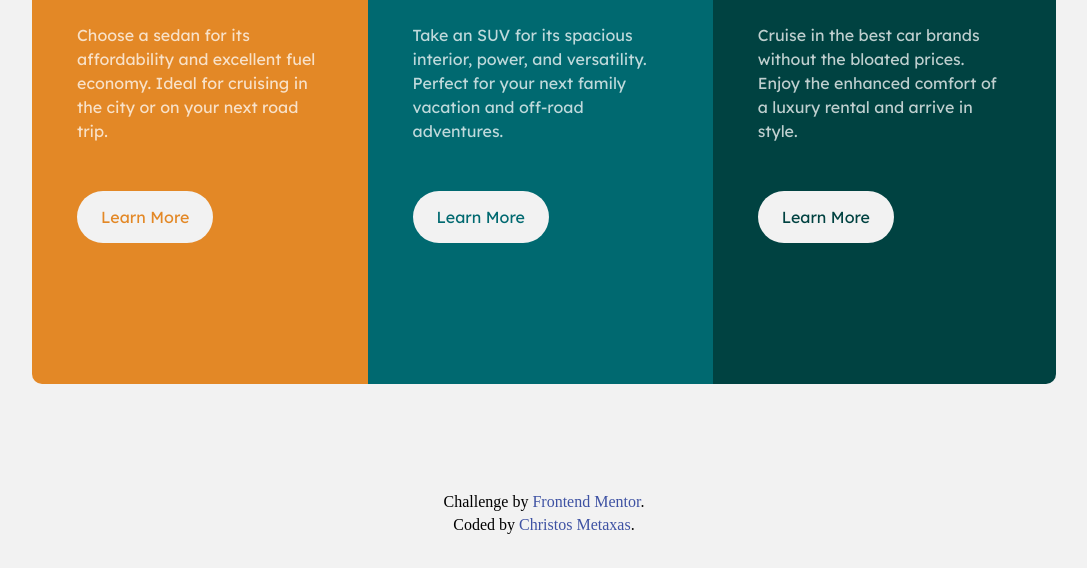
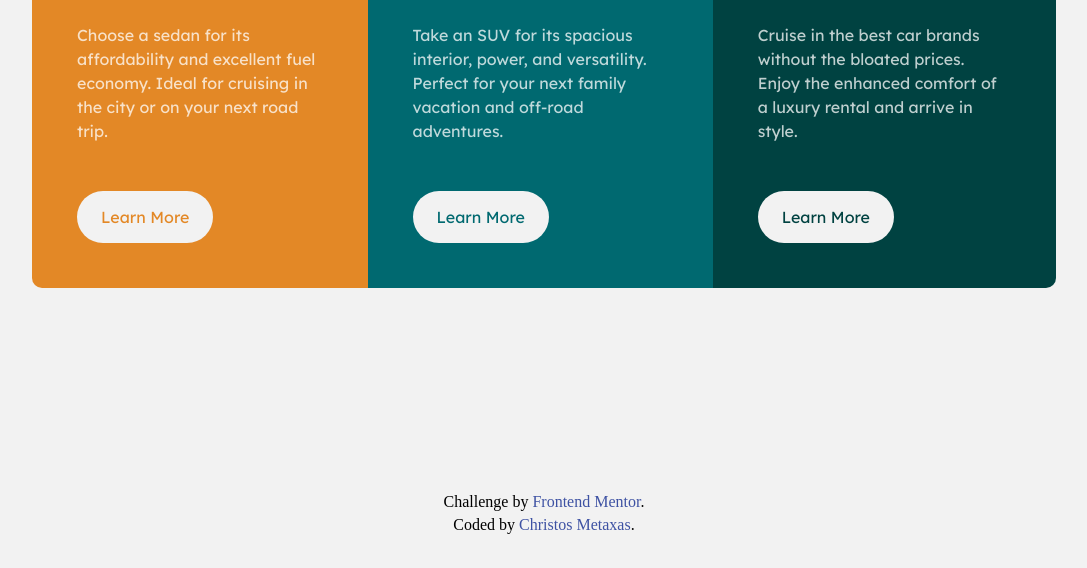
Before and after one commit to christosmet/column-preview-card-component, a plain HTML site: page index.html in a window 1280 px wide. Shown: the part 232-800 px from the top of the page, without its empty margins (96-1183 px from the left). Drawn offline with Linux system fonts and the light colour scheme.

Commit message:
css changes

```diff
--- a/styles.css
+++ b/styles.css
@@ -23,6 +23,7 @@ body {
   height: 100%;
   display: flex;
   flex-direction: column;
+  justify-content: space-between;
 }
 
 .cards-container {
@@ -31,7 +32,6 @@ body {
   margin: 5em auto;
   display: flex;
   flex-direction: column;
-  flex: 1 0 auto;
 }
 
 .card {
```
